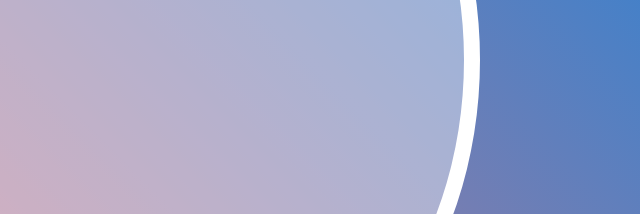
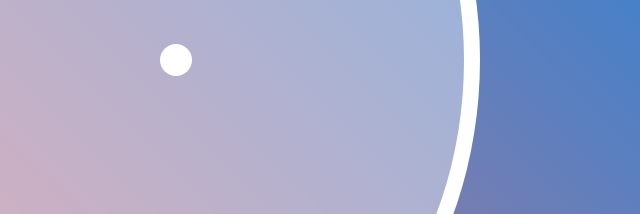
Before and after one commit to InwooLeeme/CSS-JS-Clock, a plain HTML site: page index.html in a window 1280 px wide. Shown: the part 340-554 px from the top of the page, 464-1104 px from the left. Drawn offline with Linux system fonts and the light colour scheme.

Commit message:
Align Clock Center
Align Clock Center in Clock Container.

```diff
--- a/style/style.css
+++ b/style/style.css
@@ -17,3 +17,11 @@ body {
   background: rgba(255, 255, 255, 0.4);
   border: 1rem solid #ffffff;
 }
+
+.clockCenter {
+  position: absolute;
+  width: 2rem;
+  height: 2rem;
+  background-color: #ffffff;
+  border-radius: 100%;
+}
```
Also changed, not shown: 1 other file.
